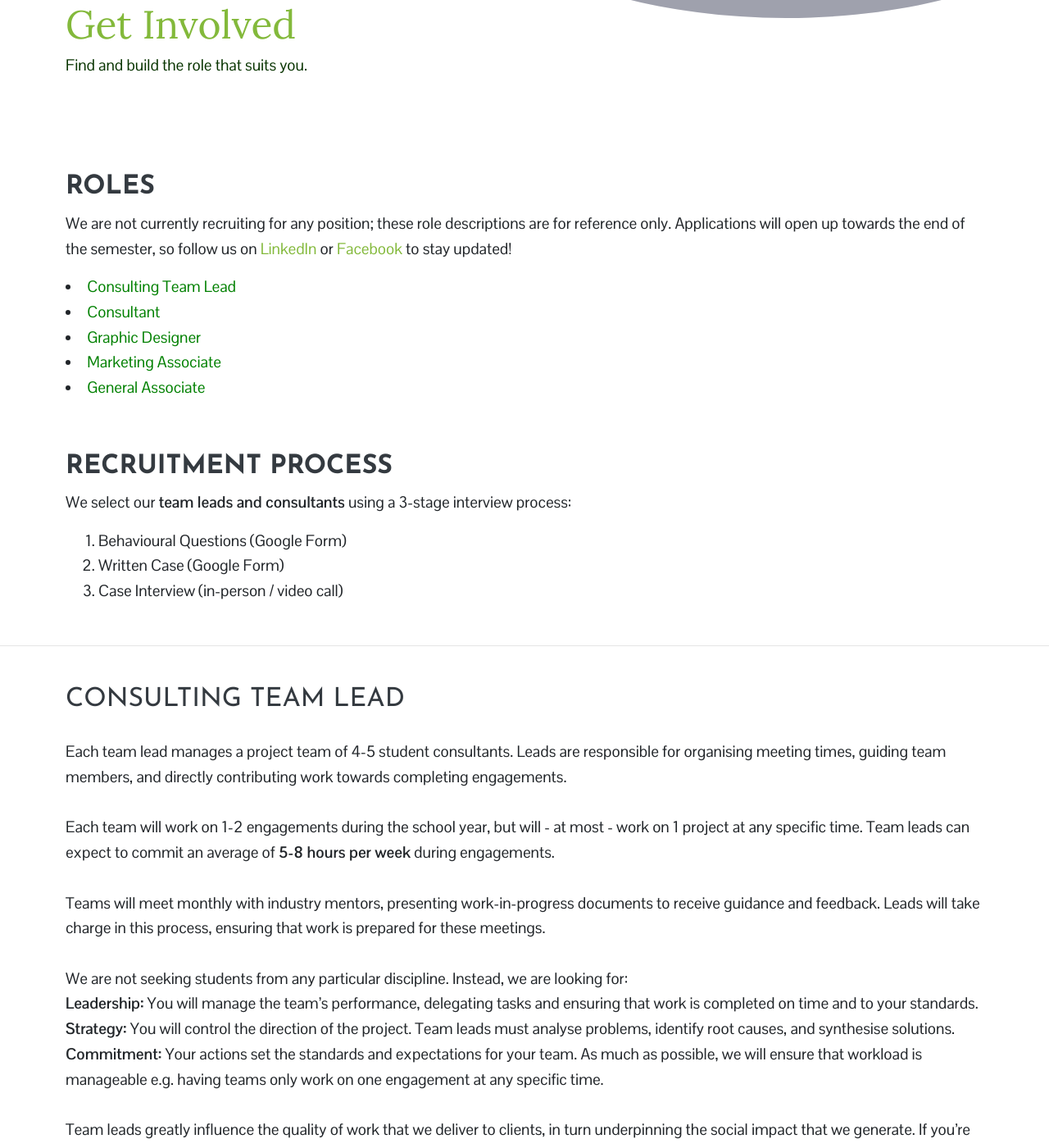
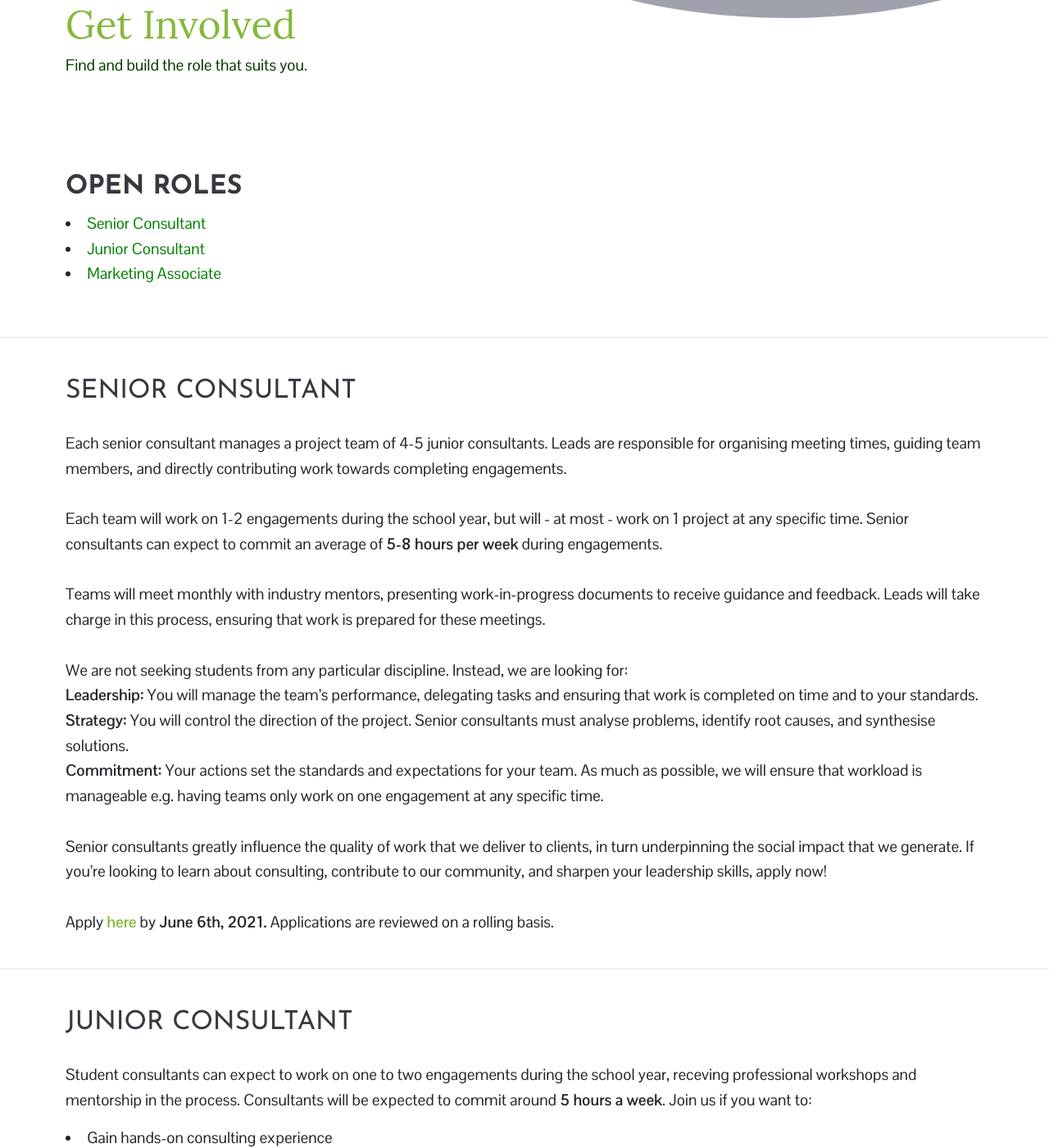
Before and after one commit to uoft180dc/site_2020, a Jekyll site: the page built from recruitment.html, in a window 1280 px wide and 1400 px high, scrolled down 269 px. Shown: the whole window at 82% size. Built offline with Jekyll 4.4.1, drawn with Linux system fonts in a browser that asks for light colours; nearby versions of some CDN libraries; some of the changed text lies outside the part shown.

Commit message:
2021 recruitment

```diff
--- a/recruitment.html
+++ b/recruitment.html
@@ -18,41 +18,24 @@ bodyClass: page-recruitment
 </div>
 
 <div class="container">
-  <h2 class="title-3 text-dark mb-1"><strong>ROLES</strong></h2>
+  <h2 class="title-3 text-dark mb-1"><strong>OPEN ROLES</strong></h2>
   <div class="service-content mb-3">
-    <p>We are not currently recruiting for any position; these role descriptions are for reference only. Applications will open up towards the end of the semester, so follow us on <a target="_blank" href="https://www.linkedin.com/company/18292790">LinkedIn</a> or <a target="_blank" href="https://www.facebook.com/180dctoronto">Facebook</a> to stay updated!</p>
-    <li><a href="#team_lead">Consulting Team Lead</a></li>
-    <li><a href="#consultant">Consultant</a></li>
-    <li><a href="#designer">Graphic Designer</a></li>
-    <li><a href="#marketing_associate">Marketing Associate</a></li>
-    <li><a href="#associate">General Associate</a></li>
+    <!-- <p>We are not currently recruiting for any position; these role descriptions are for reference only. Applications will open up towards the end of the semester, so follow us on <a target="_blank" href="https://www.linkedin.com/company/18292790">LinkedIn</a> or <a target="_blank" href="https://www.facebook.com/180dctoronto">Facebook</a> to stay updated!</p> -->
+    <li><a href="#sr_cnsltnt">Senior Consultant</a></li>
+    <li><a href="#jr_cnsltnt">Junior Consultant</a></li>
+    <li><a href="#mrkting_ass">Marketing Associate</a></li>
     <br>
-  </div>
-</div>
-
-<div class="container">
-  <h2 class="title-3 text-dark mb-1"><strong>RECRUITMENT PROCESS</strong></h2>
-  <div class="service-content mb-5">
-  <p>
-      We select our <strong>team leads and consultants</strong> using a 3-stage interview process:
-  </p>
-  <ol>
-    <li> Behavioural Questions (Google Form) </li>
-    <li> Written Case (Google Form) </li>
-    <li> Case Interview (in-person / video call) </li>
-  </ol>
-  <!-- <p> Don't hesitate to <strong><a href="{{site.baseurl}}/contact" >contact us</a></strong> with any questions, and we hope to hear from you soon.</p> -->
   </div>
 </div>
 
 <hr>
 
-<div id = team_lead class="container pt-3">
-  <h2 class="title-3 text-dark mb-3">CONSULTING TEAM LEAD</h2>
+<div id = sr_cnsltnt class="container pt-3">
+  <h2 class="title-3 text-dark mb-3">SENIOR CONSULTANT</h2>
   <div class="service-content mb-4">
-    <p>Each team lead manages a project team of 4-5 student consultants. Leads are responsible for organising meeting times, guiding team members, and directly contributing work towards completing engagements.
+    <p>Each senior consultant manages a project team of 4-5 junior consultants. Leads are responsible for organising meeting times, guiding team members, and directly contributing work towards completing engagements.
     <br><br>
-    Each team will work on 1-2 engagements during the school year, but will - at most - work on 1 project at any specific time. Team leads can expect to commit an average of <strong>5-8 hours per week</strong> during engagements.
+    Each team will work on 1-2 engagements during the school year, but will - at most - work on 1 project at any specific time. Senior consultants can expect to commit an average of <strong>5-8 hours per week</strong> during engagements.
     <br><br>
     Teams will meet monthly with industry mentors, presenting work-in-progress documents to receive guidance and feedback. Leads will take charge in this process, ensuring that work is prepared for these meetings.
     <br><br>
@@ -60,18 +43,18 @@ bodyClass: page-recruitment
     <br>
     <strong>Leadership:</strong> You will manage the team’s performance, delegating tasks and ensuring that work is completed on time and to your standards.
     <br>
-    <Strong>Strategy:</Strong> You will control the direction of the project. Team leads must analyse problems, identify root causes, and synthesise solutions.
+    <Strong>Strategy:</Strong> You will control the direction of the project. Senior consultants must analyse problems, identify root causes, and synthesise solutions.
     <br>
     <Strong>Commitment:</Strong> Your actions set the standards and expectations for your team. As much as possible, we will ensure that workload is manageable e.g. having teams only work on one engagement at any specific time.
     <br><br>
-    Team leads greatly influence the quality of work that we deliver to clients, in turn underpinning the social impact that we generate. If you’re looking to learn about consulting, contribute to our community, and sharpen your leadership skills, apply now!
+    Senior consultants greatly influence the quality of work that we deliver to clients, in turn underpinning the social impact that we generate. If you’re looking to learn about consulting, contribute to our community, and sharpen your leadership skills, apply now!
     <br><br>
-    <!-- Apply <strong><a target="blank" href="https://forms.gle/ozeVzbdp5aWyEzn18" >here</a></strong> by <strong>January 22nd, 2021.</strong> Applications are reviewed on a rolling basis.</p> -->
+    Apply <strong><a target="blank" href="https://forms.gle/3UPWP1aiTtsEPVu9A" >here</a></strong> by <strong>June 6th, 2021.</strong> Applications are reviewed on a rolling basis.</p>
   </div>
 </div>
 <hr>
-<div id = consultant class="container pt-3">
-  <h2 class="title-3 text-dark mb-3">CONSULTANT</h2>
+<div id = jr_cnsltnt class="container pt-3">
+  <h2 class="title-3 text-dark mb-3">JUNIOR CONSULTANT</h2>
   <div class="service-content mb-4">
     <p>Student consultants can expect to work on one to two engagements during the school year, receving professional workshops and mentorship in the process. Consultants will be expected to commit around <strong>5 hours a week</strong>. Join us if you want to:</p>
     <li>Gain hands-on consulting experience</li>
@@ -81,74 +64,28 @@ bodyClass: page-recruitment
     <p>We aren't looking for one type of student from one particular field of study. We simply look for driven, capable individuals who are passionate about bringing social impact.
     <br><br>
     <!-- Apply <strong><a target="blank" href="https://forms.gle/kzPxe9UQ8bzqLcK97" >here</a></strong> by <strong>January 22nd, 2021.</strong> Applications are reviewed on a rolling basis.</p> -->
+    Applications will open on <strong>June 14th, 2021.</strong>
   </div>
 </div>
 <hr>
-<div id = designer class="container pt-3">
-  <h2 class="title-3 text-dark mb-3">GRAPHIC DESIGNER</h2>
+<div id = mrkting_ass class="container pt-3">
+  <h2 class="title-3 text-dark mb-3">MARKETING ASSOCIATE</h2>
   <div class="service-content mb-4">
-    <p>Graphic designers will drive the refinement of our branch's brand identity; this visual identity influences all aspects of our organization, from social media promotions to client deliverables.
-    </p>
-    <h5 class="title-5 text-dark">CORE RESPONSIBILITIES</h5>
-    <li>Design posters, videos, or other promotional materials</li>
-    <li>Curate our brand and visual identity</li>
-    <li>Assist in the development of marketing strategies for 180DC</li>
+    <h5 class="title-5 text-dark">CONTENT RESEARCH ASSOCIATE (2-3 hrs/week)</h5>
+    <li>Research various areas of consulting (eg. healthcare consulting, economics consulting, etc.)</li>
+    <li>Interview professionals within such areas</li>
+    <li>Write articles to be published on our website and social media platforms</li>
     <br>
-    <h5 class="title-5 text-dark">QUALIFICATIONS</h5>
-    <li>Passionate about design</li>
-    <li>Strong visual sense and experience with design (eg. Adobe Creative Suite)</li>
-    <li>Experience in marketing, sales, or social media management is an asset</li>
-    <li>Experience with photography/video editing is also an asset</li>
+    <h5 class="title-5 text-dark">SOCIAL MEDIA ASSOCIATE</h5>
+    <li>Manage 180DC's social media accounts (Facebook, Instagram, LinkedIn, etc.)</li>
+    <li>Answer questions, host instagram takeovers, giveaways, and other online activities</li>
+    <br>
+    <h5 class="title-5 text-dark">GRAPHIC DESIGNER</h5>
+    <li>Generate brand awareness</li>
+    <li>Create event posters, Instagram posts, and various other design activities</li>
     <br>
     <p>
-      <!-- If you’re looking to bolster your portfolio, develop impactful strategies, and drive social impact in our community, apply <strong><a target="blank" href="https://forms.gle/d81uyqd1LXMiXU3E9" >here</a></strong>. -->
+      Apply <strong><a target="blank" href="https://forms.gle/BtkngsB688V5LUBs6" >here</a></strong> by <strong>May 31st, 2021.</strong></p>
     </p>
   </div>
 </div>
-<hr>
-<div id = marketing_associate class="container pt-3">
-  <h2 class="title-3 text-dark mb-3">MARKETING ASSOCIATE</h2>
-  <div class="service-content mb-4">
-    <p>Marketing associates will drive our promotional and marketing strategy.
-    </p>
-    <h5 class="title-5 text-dark">CORE RESPONSIBILITIES</h5>
-    <li>Manage our branch’s social media platforms</li>
-    <li>Promote events via social media</li>
-    <li>Develop marketing and branding strategies for 180DC</li>
-    <br>
-    <h5 class="title-5 text-dark">QUALIFICATIONS</h5>
-    <li>Proactive team member</li>
-    <li>High attention to detail and excellent written communication skills</li>
-    <li>Experience in marketing, sales, or social media management is an asset</li>
-    <li>Experience with photography/video editing is also an asset.</li>
-    <br>
-    <p>
-      <!-- If you’re looking to chart influential strategies while driving social impact in our community, apply <strong><a target="blank" href="https://forms.gle/d81uyqd1LXMiXU3E9" >here</a></strong>. -->
-    </p>
-  </div>
-</div>
-<hr>
-<div id = associate class="container pt-3">
-  <h2 class="title-3 text-dark mb-3">ASSOCIATE</h2>
-  <div class="service-content mb-4">
-    <p>Associates will generally be assigned to one of the following functions:
-    </p>
-    <h5 class="title-5 text-dark">FINANCE</h5>
-    <li>Assist with budgeting, financial planning, and reporting</li>
-    <li>Assist with club finances e.g. reimbursements</li>
-    <li>Excellent writing and communication skills</li>
-    <br>
-    <h5 class="title-5 text-dark">OUTREACH</h5>
-    <li>Plan and organize campus events</li>
-    <li>Excellent communication skills and must be comfortable with networking</li>
-    <li>Experience in an event planning or logistical role is an asset</li>
-    <br>
-    <h5 class="title-5 text-dark">HUMAN RESOURCES</h5>
-    <li>Assist in student recruitment and onboarding</li>
-    <li>Experience handling recruitment processes is an asset</li>
-    <br>
-    <p>Expertise in all three areas is an asset but not a requirement. Associates can expect to gain experience in building organisational strategy, public relations management, and event management.
-    <br><br>
-    <!-- Apply <strong><a target="blank" href="https://forms.gle/Pny7Ag24zdq49sHk6" >here</a></strong> - applications are considered on a rolling basis.</p> -->
-  </div>
-</div>
```
